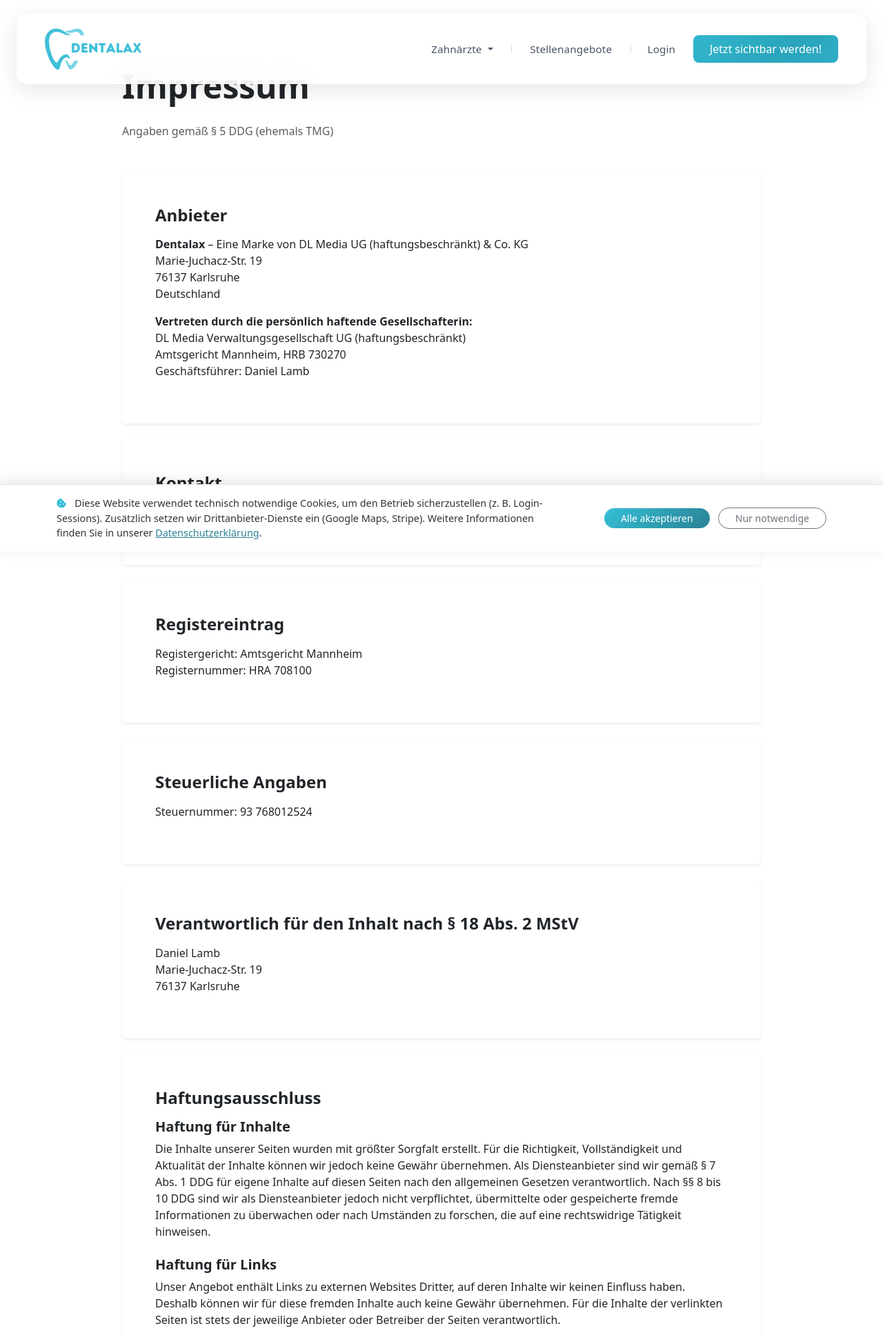
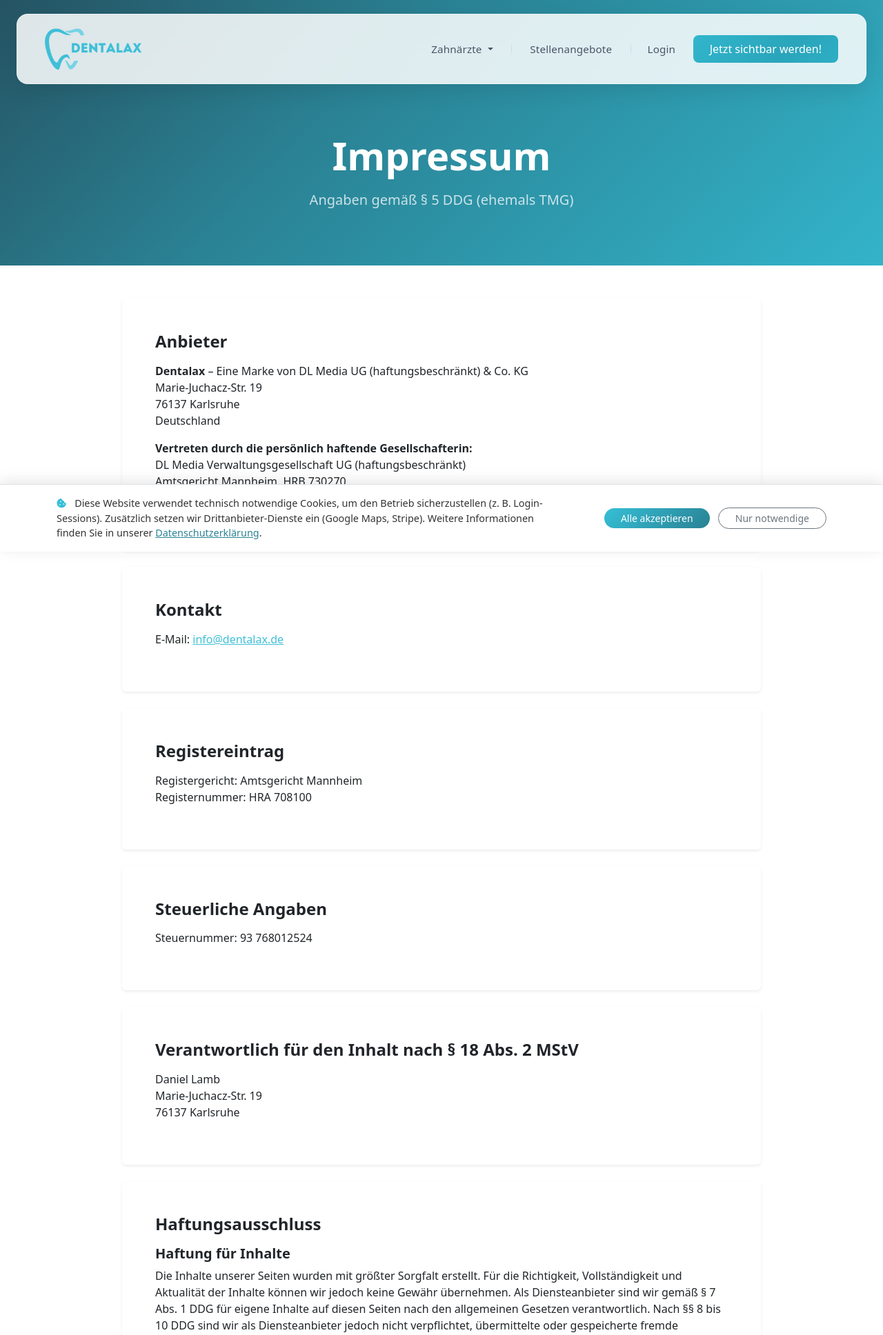
Before and after one commit to aglenedwards/DentalaxFinal, a Flask app: page /impressum in a window 1280 px wide. Shown: the top 1936 px of the page at 69% size. Run offline with Flask 3, Linux system fonts and the light colour scheme; data that the repository does not hold is empty; some libraries are stand-ins or nearby versions.

Commit message:
Add animated background and white headings to legal pages
Update templates/agb.html, templates/datenschutz.html, and templates/impressum.html to include a new hero section with an animated gradient background, white headings, and increased spacing from the navigation, replacing the previous section structure.

Replit-Commit-Author: Agent
Replit-Commit-Session-Id: 18760bda-f788-4c9c-9675-15e5cd108df5
Replit-Commit-Checkpoint-Type: intermediate_checkpoint
Replit-Commit-Event-Id: 5dcc1f6a-e1c9-46ef-bf43-f0cb9cc090f5
Replit-Commit-Screenshot-Url: https://storage.googleapis.com/screenshot-production-us-central1/66814837-dff2-463d-bf46-dec26e800c91/18760bda-f788-4c9c-9675-15e5cd108df5/OSDT97n
Replit-Helium-Checkpoint-Created: true

```diff
--- a/templates/impressum.html
+++ b/templates/impressum.html
@@ -3,12 +3,21 @@
 {% block title %}Impressum - Dentalax{% endblock %}
 
 {% block content %}
-<section class="py-5" style="padding-top: 6rem !important;">
+<section class="position-relative overflow-hidden impressive-gradient" style="padding: 12rem 0 4rem;">
+  <div class="container position-relative" style="z-index: 1;">
+    <div class="row justify-content-center">
+      <div class="col-lg-10 text-center">
+        <h1 class="display-4 fw-bold text-white mb-3" data-aos="fade-up">Impressum</h1>
+        <p class="lead text-white opacity-75" data-aos="fade-up" data-aos-delay="100">Angaben gemäß § 5 DDG (ehemals TMG)</p>
+      </div>
+    </div>
+  </div>
+</section>
+
+<section class="py-5">
   <div class="container">
     <div class="row justify-content-center">
       <div class="col-lg-10">
-        <h1 class="display-5 fw-bold mb-4">Impressum</h1>
-        <p class="text-muted mb-5">Angaben gemäß § 5 DDG (ehemals TMG)</p>
 
         <div class="card border-0 shadow-sm mb-4">
           <div class="card-body p-4 p-md-5">
```
Also changed, not shown: templates/agb.html (+12 -3 lines), templates/datenschutz.html (+12 -3 lines).
